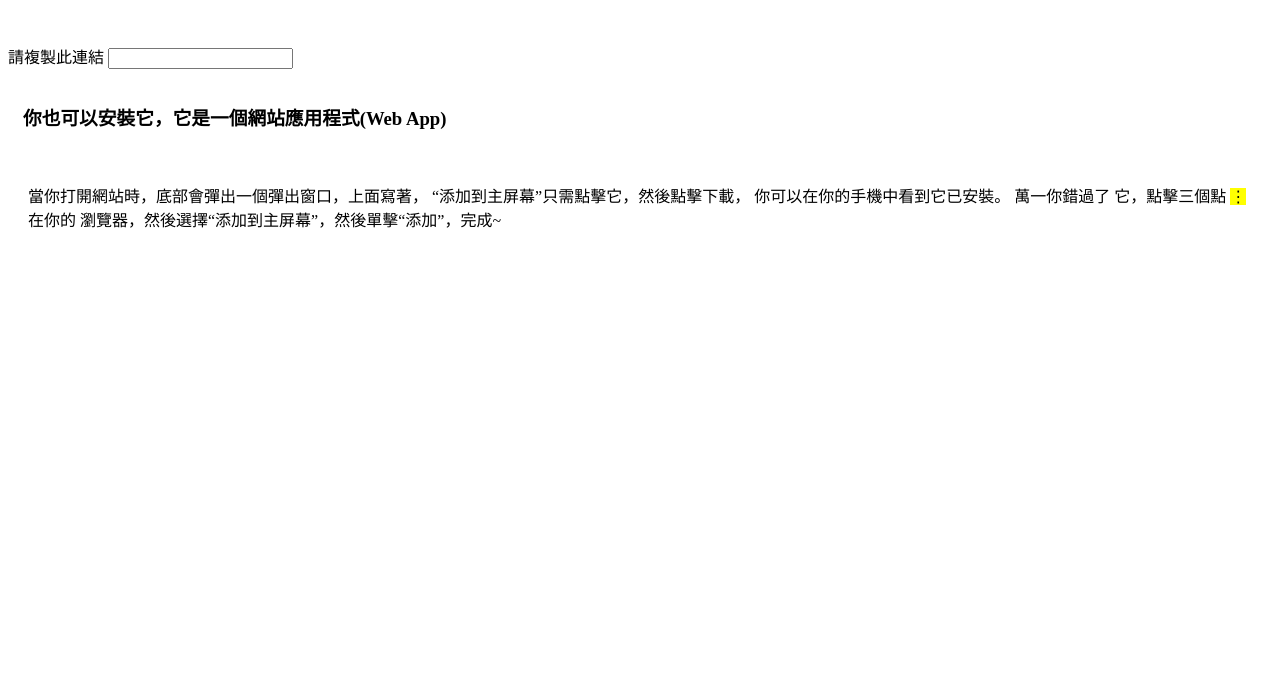
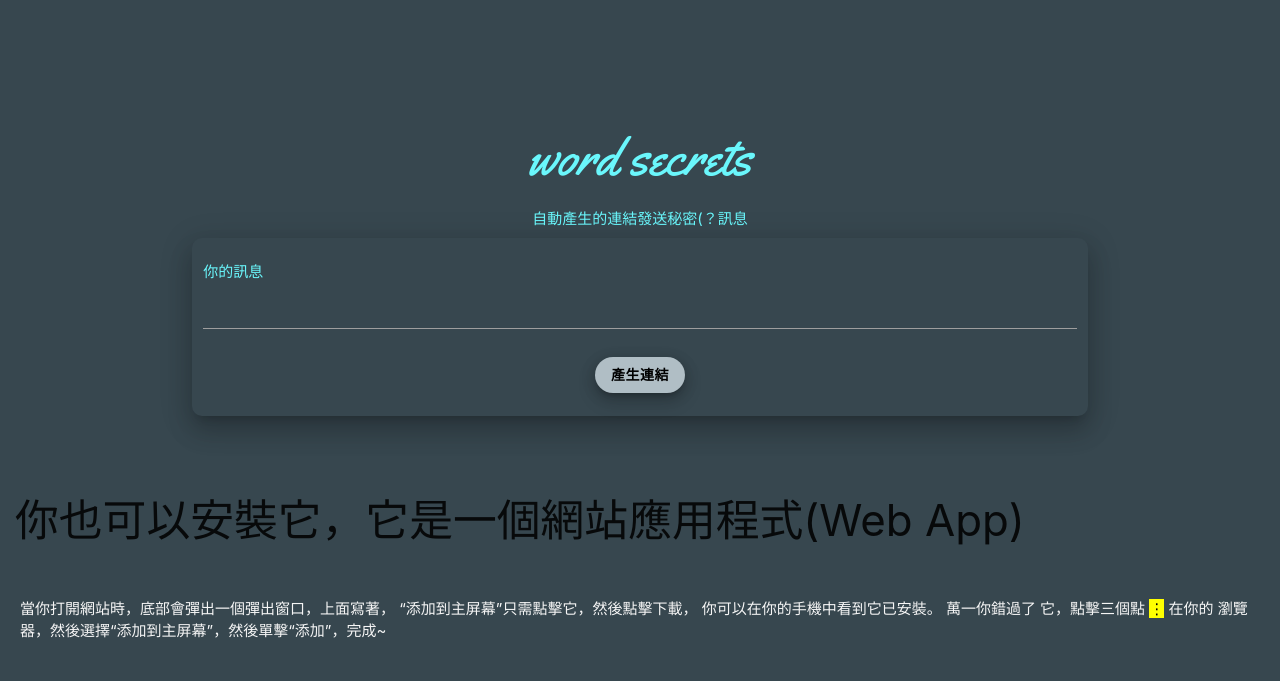
Before and after one commit to MyIT-Developers/word-secret, a plain HTML site: page index.html in a window 1280 px wide. Drawn offline with nearby package versions, Linux system fonts and the light colour scheme; a script that the page names is missing.

Commit message:
Update index.html

```diff
--- a/index.html
+++ b/index.html
@@ -1,3 +1,111 @@
+<!DOCTYPE html>
+<html lang="en">
+  <head>
+    <meta charset="UTF-8" />
+    <meta name="viewport" content="width=device-width, initial-scale=1.0" />
+    <title>word secrets</title>
+
+     <meta property="og:site_name" content="word secrets">
+  <meta property="og:title" content="(・∀・(・∀・(・∀・*)" />
+  <meta property="og:description" content="自動產生的連結發送秘密(？訊息" />
+  <meta property="og:type" content="website" />
+  <meta property="og:image" content="20211107_212640_0000.png">
+  <link rel="manifest" href="manifest.json" />
+
+  <meta property="og:url" content="https://hello1234316.github.io/wordsecrets/" />
+<link rel="icon" type="image/png" sizes="164x164" href="20211107_212640_0000.png">
+   <link
+      rel="stylesheet"
+      href="https://cdnjs.cloudflare.com/ajax/libs/materialize/1.0.0/css/materialize.min.css"
+    />
+    <link
+      href="https://fonts.googleapis.com/css2?family=Yellowtail&display=swap"
+      rel="stylesheet"
+    />
+ <link rel="stylesheet" type="text/css" href="style.css" media="screen" />
+    <link
+      href="https://fonts.googleapis.com/css2?family=Yellowtail&display=swap"
+      rel="stylesheet"
+    />
+        <style>
+      body {
+        background-color: #37474f;
+      }
+      .card {
+        background-color: #37474f;
+        border-radius: 10px;
+      }
+      .cyan-color {
+        color: rgb(106, 247, 252);
+      }
+      input {
+        color: whitesmoke;
+      }
+      label {
+        font-size: 1rem;
+      }
+      h2 {
+        font-family: "Yellowtail", cursive;
+      }
+      .btn {
+        border-radius: 18px;
+        font-weight: 600;
+        color: rgb(0, 0, 0);
+        text-transform: none;
+      }
+      .show {
+        display: block !important;
+      }
+      .container {
+        margin-top: 10%;
+      }
+      p {
+        color: whitesmoke;
+        text-transform: initial;
+      }
+    </style>
+  </head>
+  <body>
+    <main>
+      <div class="container">
+        <div class="row show-msg hide">
+          <h2 class="center-align cyan-color">message</h2>
+          <div class="card z-depth-4">
+            <div class="card-content">
+              <p class="flow-text"></p>
+            </div>
+            <div class="card-action">
+              <a href="./index.html" class="cyan-text text-accent-3"
+                ><u>填寫你的訊息</u></a
+              >
+            </div>
+          </div>
+        </div>
+
+        <div class="row write-msg">
+          <div class="center">
+            <h2 class="cyan-color">word secrets</h2>
+            <span class="cyan-color"
+              >自動產生的連結發送秘密(？訊息</span
+            >
+          </div>
+          <div class="card z-depth-4">
+            <br />
+            <form>
+              <div class="row">
+                <div class="col s12">
+                  <label for="first_name" class="cyan-color"
+                    >你的訊息</label
+                  >
+                  <input type="text" id="message" autocomplete="off" />
+                </div>
+              </div>
+              <div class="center">
+                <input
+                  type="submit"
+                  value="產生連結"
+                  class="btn blue-grey lighten-3 z-depth-3"
+                />
               </div>
               <br />
             </form>
```
